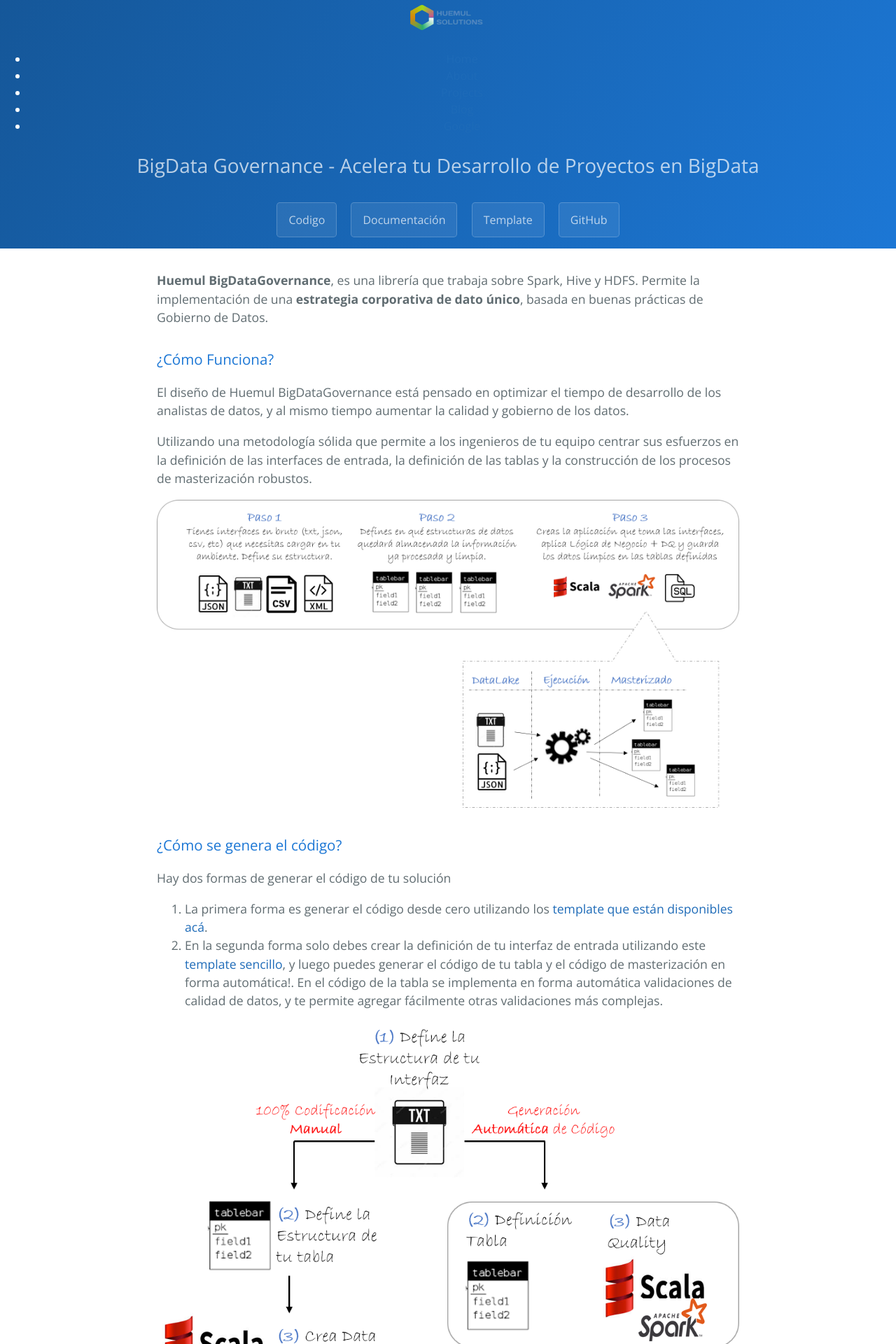
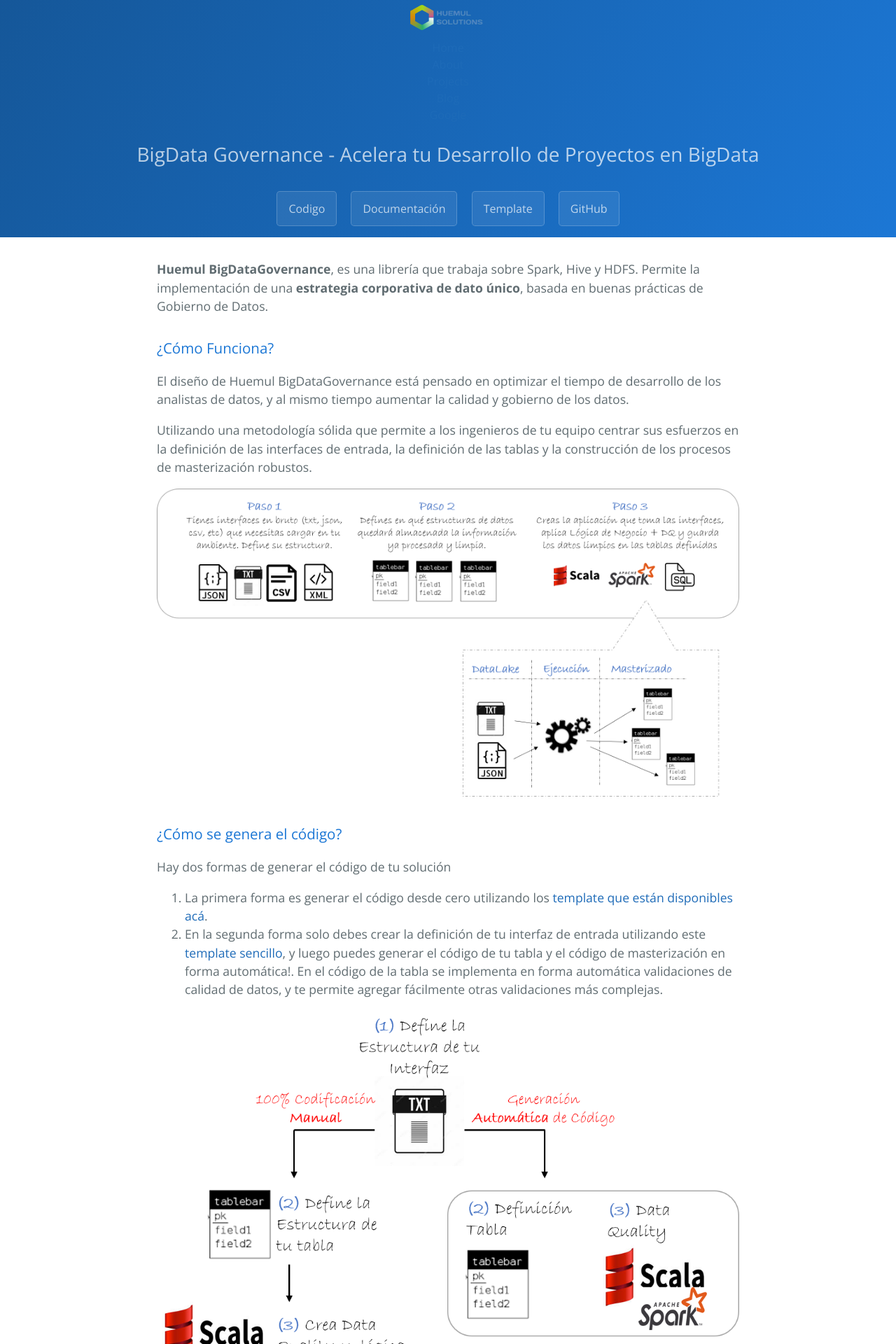
Before and after one commit to Blashhm/blashhm.github.io, a Jekyll site: the page built from index.md, in a window 1280 px wide. Shown: the top 1920 px of the page at 70% size. Built offline with Jekyll 4.4.1, drawn with Linux system fonts in a browser that asks for light colours.

Commit message:
Update normalize.scss

```diff
--- a/_sass/normalize.scss
+++ b/_sass/normalize.scss
@@ -422,3 +422,59 @@ td,
 th {
   padding: 0;
 }
+
+/* ------------------------------------------
+  RESPONSIVE NAV STYLES
+--------------------------------------------- */
+
+.nav-collapse ul {
+  margin: 0;
+  padding: 0;
+  width: 100%;
+  display: block;
+  list-style: none;
+}
+
+.nav-collapse li {
+  width: 100%;
+  display: block;
+}
+
+.js .nav-collapse {
+  clip: rect(0 0 0 0);
+  max-height: 0;
+  position: absolute;
+  display: block;
+  overflow: hidden;
+  zoom: 1;
+}
+
+.nav-collapse.opened {
+  max-height: 9999px;
+}
+
+.disable-pointer-events {
+  pointer-events: none !important;
+}
+
+.nav-toggle {
+  -webkit-tap-highlight-color: rgba(0,0,0,0);
+  -webkit-touch-callout: none;
+  -webkit-user-select: none;
+  -moz-user-select: none;
+  -ms-user-select: none;
+  -o-user-select: none;
+  user-select: none;
+}
+
+@media screen and (min-width: 40em) {
+  .js .nav-collapse {
+    position: relative;
+  }
+  .js .nav-collapse.closed {
+    max-height: none;
+  }
+  .nav-toggle {
+    display: none;
+  }
+}
```
